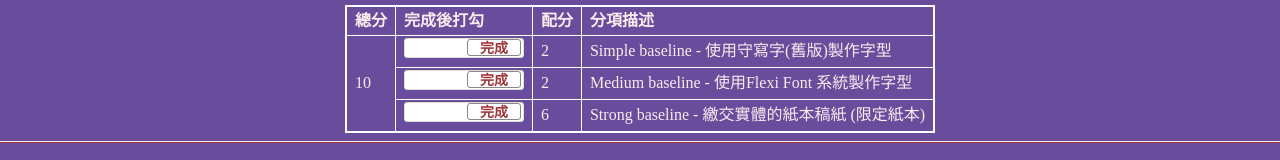
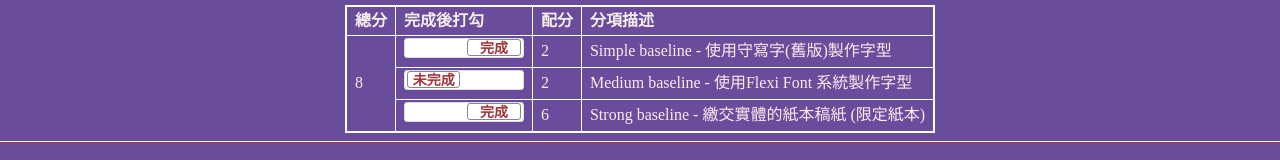
Before and after one commit to zoezou9/ct2023s, a plain HTML site: page hw05/index.html in a window 1280 px wide. Shown: the part 753-913 px from the top of the page. Drawn offline with nearby package versions, Linux system fonts and the light colour scheme; a web font is replaced by a local one.

Commit message:
fix typo

```diff
--- a/hw05/index.html
+++ b/hw05/index.html
@@ -62,7 +62,7 @@
           <td>Simple baseline - 使用守寫字(舊版)製作字型</td>
         </tr>
         <tr>
-          <td><input type="checkbox" class="flipswitch" id="myCheckbox2" checked></td>
+          <td><input type="checkbox" class="flipswitch" id="myCheckbox2"></td>
           <td id="m2">2</td>
           <td>Medium baseline - 使用Flexi Font 系統製作字型</td>
         </tr>
```
Also changed, not shown: hw05/src/心得.txt.
